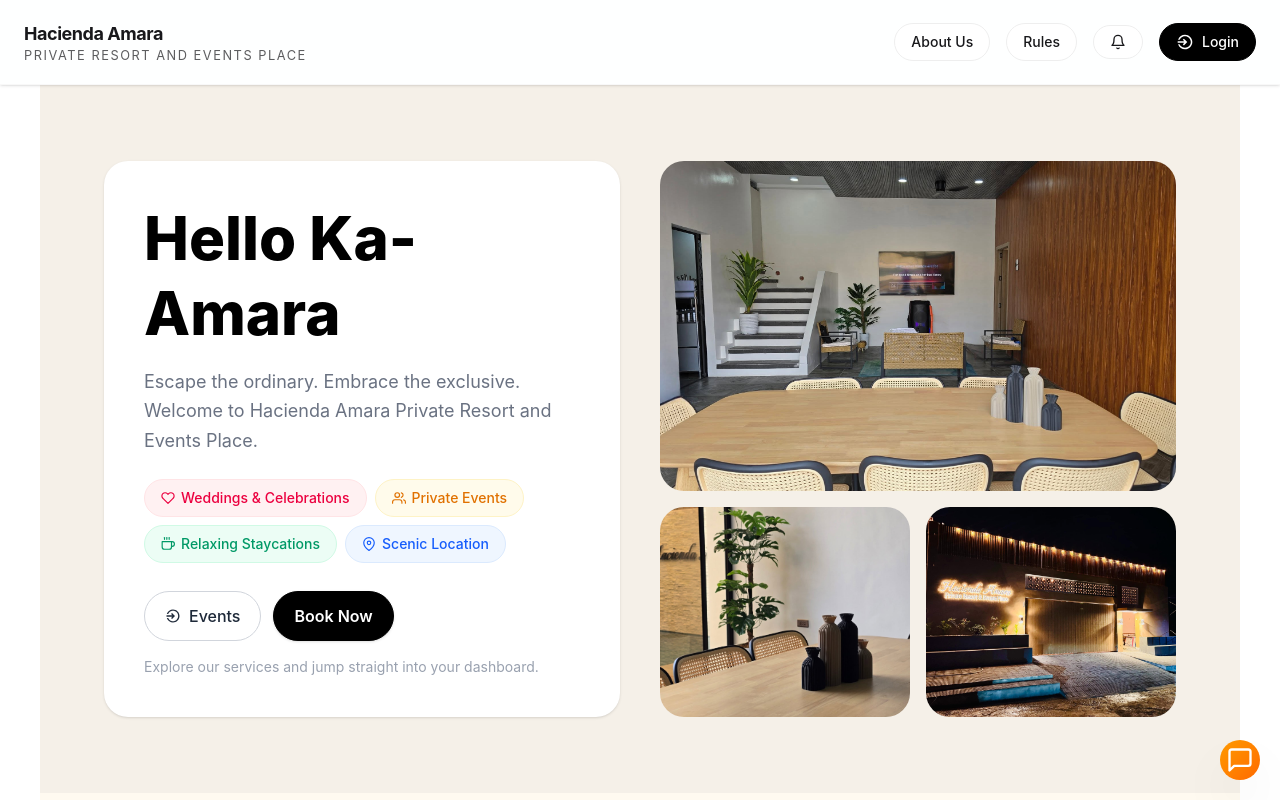
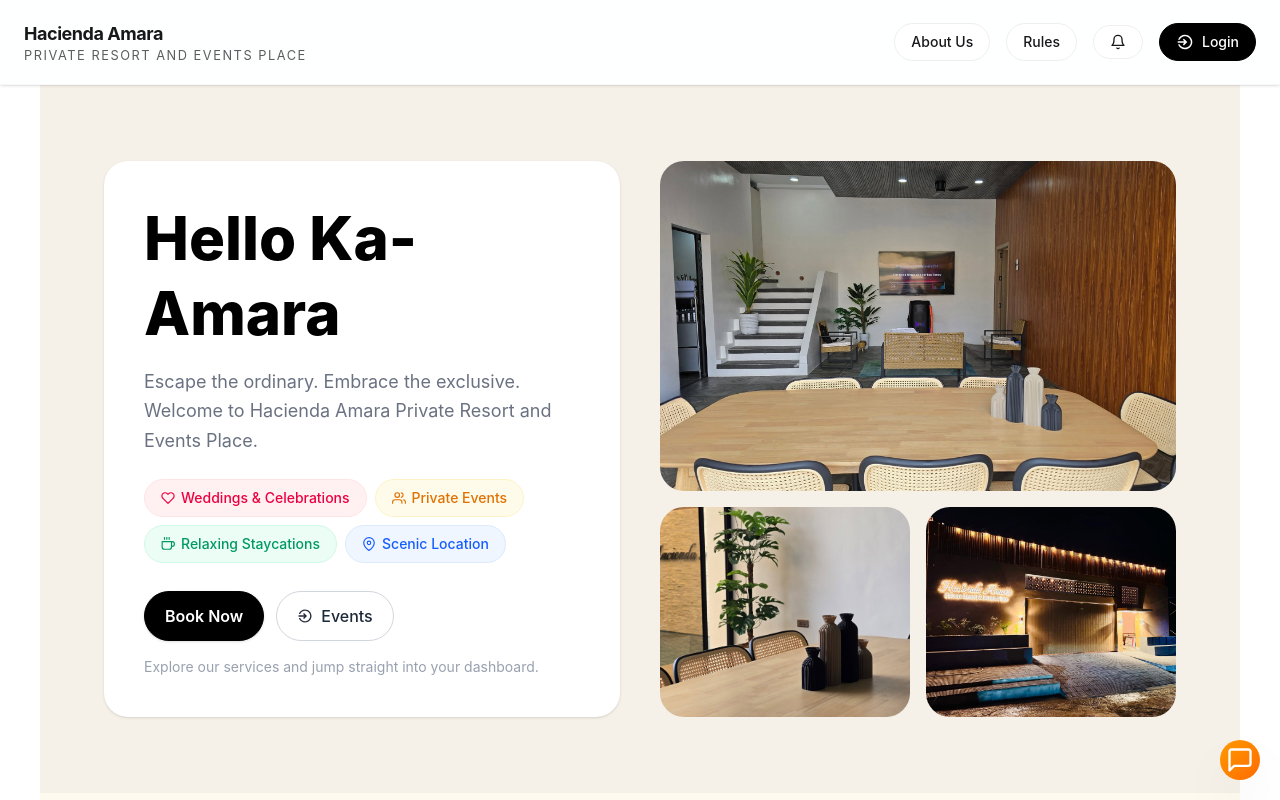
Before and after one commit to NexusLegends4/hacienda-amara-private, a React (Vite) app: page / in a window 1280 px wide. Shown: the top 800 px of the page. Built offline with nearby package versions, Linux system fonts and the light colour scheme; no server answers; the database is empty.

Commit message:
feat: reorder buttons - Book Now first, then Events, then role action

```diff
--- a/src/pages/HomePage.jsx
+++ b/src/pages/HomePage.jsx
@@ -196,14 +196,12 @@ const HomePage = () => {
                 BUTTONS
             ================================== */}
             <div className="mb-4 flex flex-wrap gap-3">
-              {primaryAction && (
               <NavLink
-                  to={primaryAction.to}
+                to="/rooms"
                 className="flex items-center justify-center gap-2 rounded-full border border-black bg-black px-4 py-3 text-sm font-semibold text-white shadow-sm transition-colors hover:bg-gray-800 sm:px-5 sm:text-base"
               >
-                  {primaryAction.label}
+                Book Now
               </NavLink>
-              )}
 
               <NavLink
                 to={getStartedPath}
@@ -213,12 +211,14 @@ const HomePage = () => {
                 Events
               </NavLink>
 
+              {primaryAction && (
                 <NavLink
-                to="/rooms"
+                  to={primaryAction.to}
                   className="flex items-center justify-center gap-2 rounded-full border border-black bg-black px-4 py-3 text-sm font-semibold text-white shadow-sm transition-colors hover:bg-gray-800 sm:px-5 sm:text-base"
                 >
-                Book Now
+                  {primaryAction.label}
                 </NavLink>
+              )}
             </div>
 
             {/* FOOTER TEXT */}
```
Lines whose indentation alone changed are shown as unchanged.
